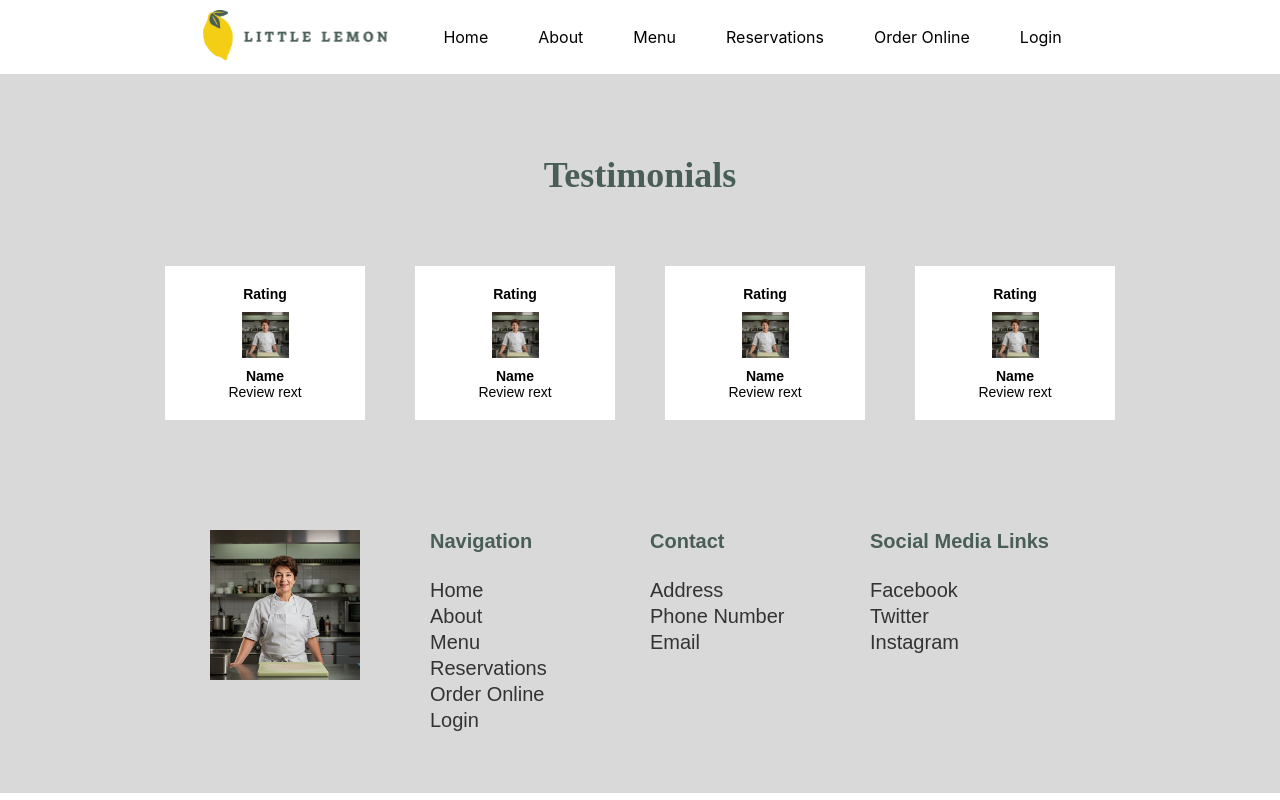
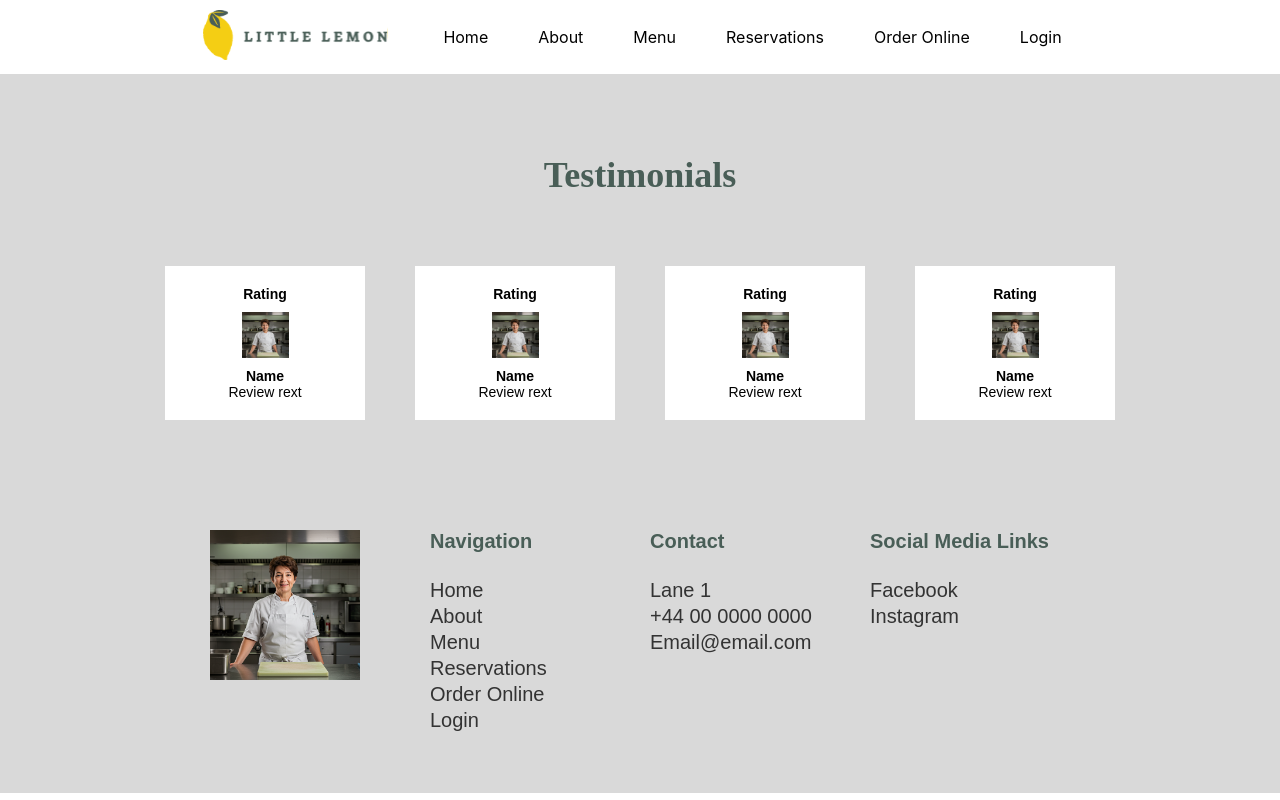
Before and after one commit to BoasAndreasen/project, a React (Create React App) app in the folder project/: page / in a window 1280 px wide. Built offline with nearby package versions, Linux system fonts and the light colour scheme.

Commit message:
Footer nav links

```diff
--- a/project/src/components/Footer.js
+++ b/project/src/components/Footer.js
@@ -18,39 +18,37 @@ const Footer = () => {
       <div>
         <div className="columnTitle">Navigation</div>
         <div className="columnContent">
-          <span>Home</span>
+          <a href="/">Home</a>
           <br />
-          <span>About</span>
+          <a href="/" onClick={(e) => { e.preventDefault(); alert("Not implemented"); }}>About</a>
           <br />
-          <span>Menu</span>
+          <a href="/" onClick={(e) => { e.preventDefault(); alert("Not implemented"); }}>Menu</a>
           <br />
-          <span>Reservations</span>
+          <a href="/reservations">Reservations</a>
           <br />
-          <span>Order Online</span>
+          <a href="/" onClick={(e) => { e.preventDefault(); alert("Not implemented"); }}>Order Online</a>
           <br />
-          <span>Login</span>
+          <a href="/" onClick={(e) => { e.preventDefault(); alert("Not implemented"); }}>Login</a>
         </div>
       </div>
 
       <div>
         <div className="columnTitle">Contact</div>
         <div className="columnContent">
-          <span>Address</span>
+          <span>Lane 1</span>
           <br />
-          <span>Phone Number</span>
+          <span>+44 00 0000 0000</span>
           <br />
-          <span>Email</span>
+          <span>Email@email.com</span>
         </div>
       </div>
 
       <div>
         <div className="columnTitle">Social Media Links</div>
         <div className="columnContent">
-          <span>Facebook</span>
+          <a href="https://facebook.com">Facebook</a>
           <br />
-          <span>Twitter</span>
-          <br />
-          <span>Instagram</span>
+          <a href="https://instagram.com">Instagram</a>
         </div>
       </div>
     </footer>
--- a/project/src/components/Nav.js
+++ b/project/src/components/Nav.js
@@ -6,12 +6,12 @@ function Nav() {
         <div className="Navigation">
             <ul>
                 <li><img src={Logo} alt="logo"></img></li>
-                <li><a href="./">Home</a></li>
-                <li><a href="./">About</a></li>
-                <li><a href="./">Menu</a></li>
-                <li><a href="./">Reservations</a></li>
-                <li><a href="./">Order Online</a></li>
-                <li><a href="./">Login</a></li>
+                <li><a href="/">Home</a></li>
+                <li><a href="/" onClick={(e) => { e.preventDefault(); alert("Not implemented"); }}>About</a></li>
+                <li><a href="/" onClick={(e) => { e.preventDefault(); alert("Not implemented"); }}>Menu</a></li>
+                <li><a href="/reservations">Reservations</a></li>
+                <li><a href="/" onClick={(e) => { e.preventDefault(); alert("Not implemented"); }}>Order Online</a></li>
+                <li><a href="/" onClick={(e) => { e.preventDefault(); alert("Not implemented"); }}>Login</a></li>
             </ul>
         </div>
     )
--- a/project/src/styles/Footer.css
+++ b/project/src/styles/Footer.css
@@ -36,6 +36,11 @@
   font-size: 20px;
   color: #333;
   line-height: 26px;
+}
+
+.footerContainer a {
+  text-decoration: none;
+  color: inherit;
 }
 
 @media (max-width: 900px) {
```
